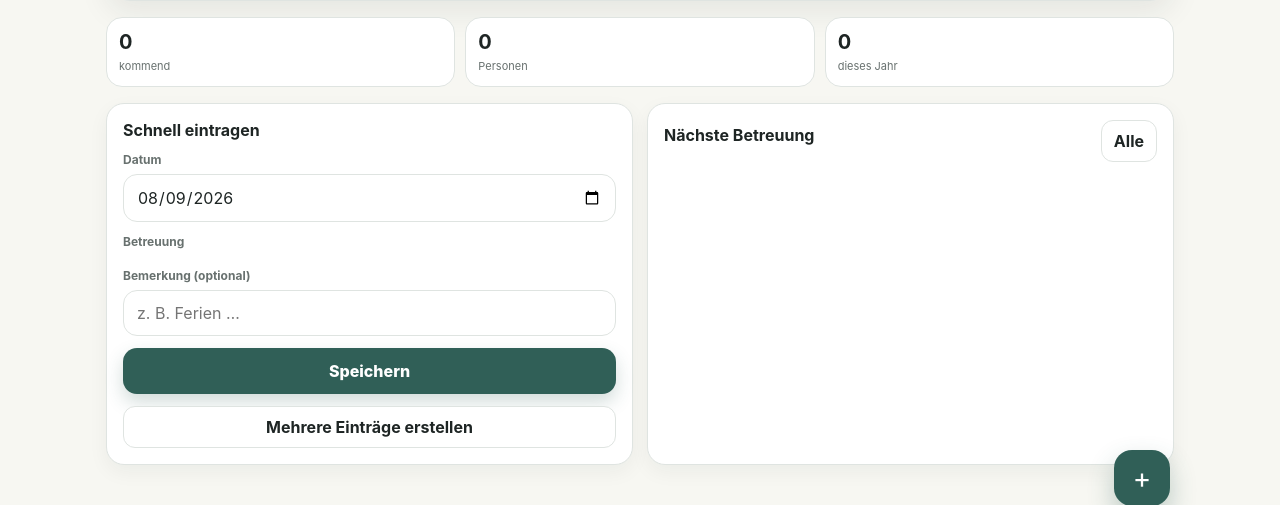
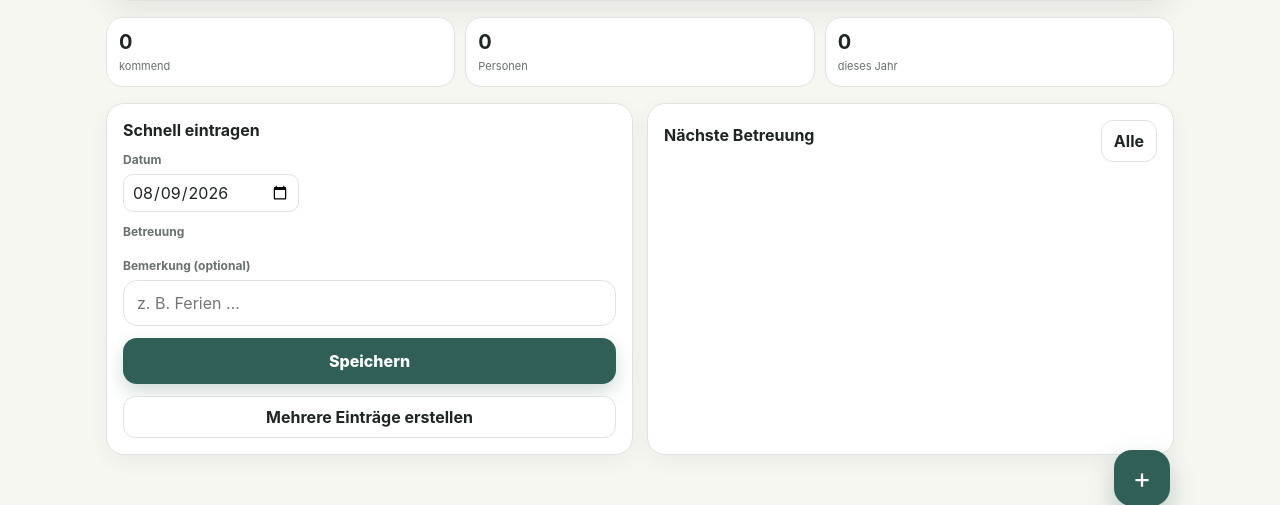
Before and after one commit to Ashguard85/Betreuung, a Flask app: page / in a window 1280 px wide. Shown: the part 208-713 px from the top of the page. Run offline with Flask 3, Linux system fonts and the light colour scheme; parts of the project's set-up code (start-up, migrations or seed data) failed here and were passed over.

Commit message:
Update app from uploaded ZIP

```diff
--- a/app/static/app.css
+++ b/app/static/app.css
@@ -71,3 +71,47 @@ body.modal-open{overflow:hidden}
   .batch-preview{min-height:40px;padding:6px 8px}
   .batch-actions{margin-top:8px}
 }
+
+
+/* Compact native date fields — especially for iPhone/Safari. */
+input[type="date"].input{
+  width:min(100%,176px);
+  max-width:176px;
+  height:38px;
+  min-height:38px;
+  padding:5px 8px;
+  border-radius:10px;
+  font-size:16px;
+  line-height:20px;
+  color-scheme:light;
+}
+input[type="date"].input::-webkit-date-and-time-value{
+  min-height:0;
+  margin:0;
+  padding:0;
+  text-align:left;
+}
+input[type="date"].input::-webkit-datetime-edit{
+  padding:0;
+}
+input[type="date"].input::-webkit-calendar-picker-indicator{
+  margin:0;
+  padding:2px;
+}
+.batch-modal input[type="date"].input{
+  width:100%;
+  max-width:100%;
+  height:38px;
+  min-height:38px;
+  padding:5px 7px;
+  border-radius:10px;
+}
+@media(max-width:430px){
+  input[type="date"].input{
+    height:38px;
+    min-height:38px;
+    padding:4px 7px;
+    border-radius:10px;
+  }
+  #quickDate,#modalDate{max-width:168px}
+}
--- a/app/static/service-worker.js
+++ b/app/static/service-worker.js
@@ -1,4 +1,4 @@
-const VERSION = "betreuung-pwa-v7";
+const VERSION = "betreuung-pwa-v8";
 const STATIC_CACHE = `${VERSION}-static`;
 const DATA_CACHE = `${VERSION}-data`;
 const PAGE_CACHE = `${VERSION}-pages`;
```
Also changed, not shown: 1 other file.
